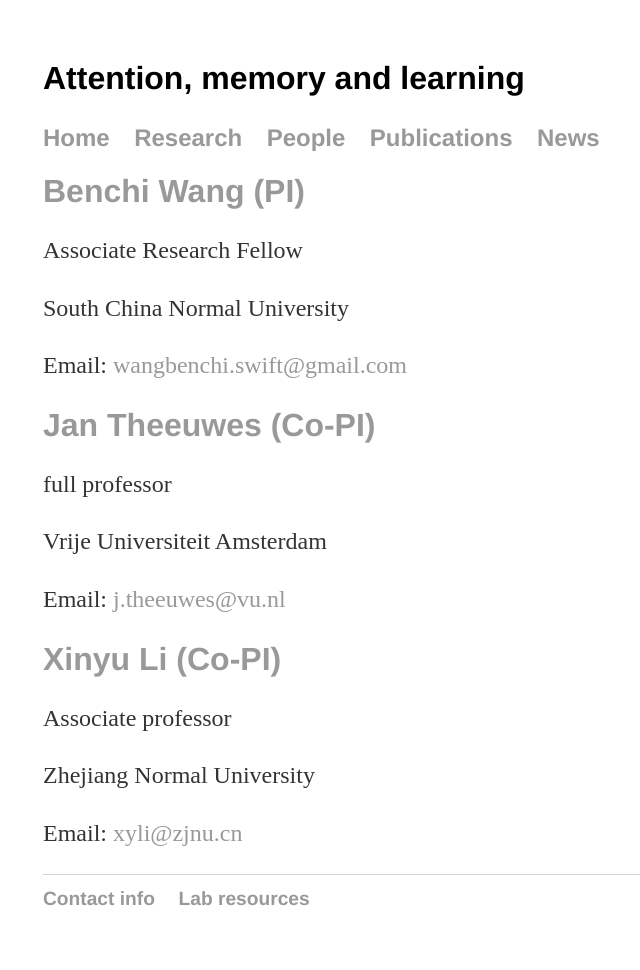
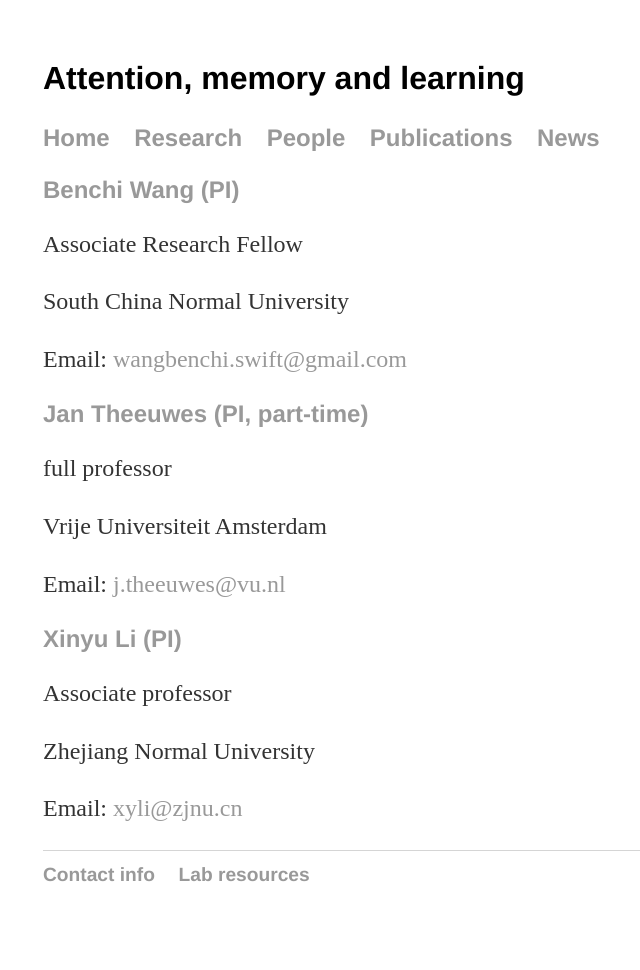
Before and after one commit to wangbenchi/wangbenchi.github.io, a Jekyll site: the page built from people/index.html, in a window 1280 px wide. Shown: the whole page, without its empty margins (149-789 px from the left). Built offline with Jekyll 4.4.1, drawn with Linux system fonts in a browser that asks for light colours; after the commit the page ends 946 px from its top, so only the background shows below that.

Commit message:
Update index.html

```diff
--- a/people/index.html
+++ b/people/index.html
@@ -3,21 +3,21 @@
 title: People
 ---
 <div class="blurb">
-	<h1><a href="/people/benchi">Benchi Wang (PI)</a></h1>
+	<h3><a href="/people/benchi">Benchi Wang (PI)</a></h3>
     		<p>Associate Research Fellow</p>
     		<p>South China Normal University</p>
     		<p>Email:<a href="mailto:wangbenchi.swift@gmail.com"> wangbenchi.swift@gmail.com</a></p>
 </div><!-- /.blurb -->
 
 <div class="blurb">
-	<h1><a href="/people/jan">Jan Theeuwes (Co-PI)</a></h1>
+	<h3><a href="/people/jan">Jan Theeuwes (PI, part-time)</a></h3>
     		<p>full professor</p>
     		<p>Vrije Universiteit Amsterdam</p>
     		<p>Email:<a href="mailto:j.theeuwes@vu.nl"> j.theeuwes@vu.nl</a></p>
 </div><!-- /.blurb -->
 
 <div class="blurb">
-	<h1><a href="/people/xinyu">Xinyu Li (Co-PI)</a></h1>
+	<h3><a href="/people/xinyu">Xinyu Li (PI)</a></h3>
     		<p>Associate professor</p>
     		<p>Zhejiang Normal University</p>
     		<p>Email:<a href="mailto:xyli@zjnu.cn"> xyli@zjnu.cn</a></p>
```
